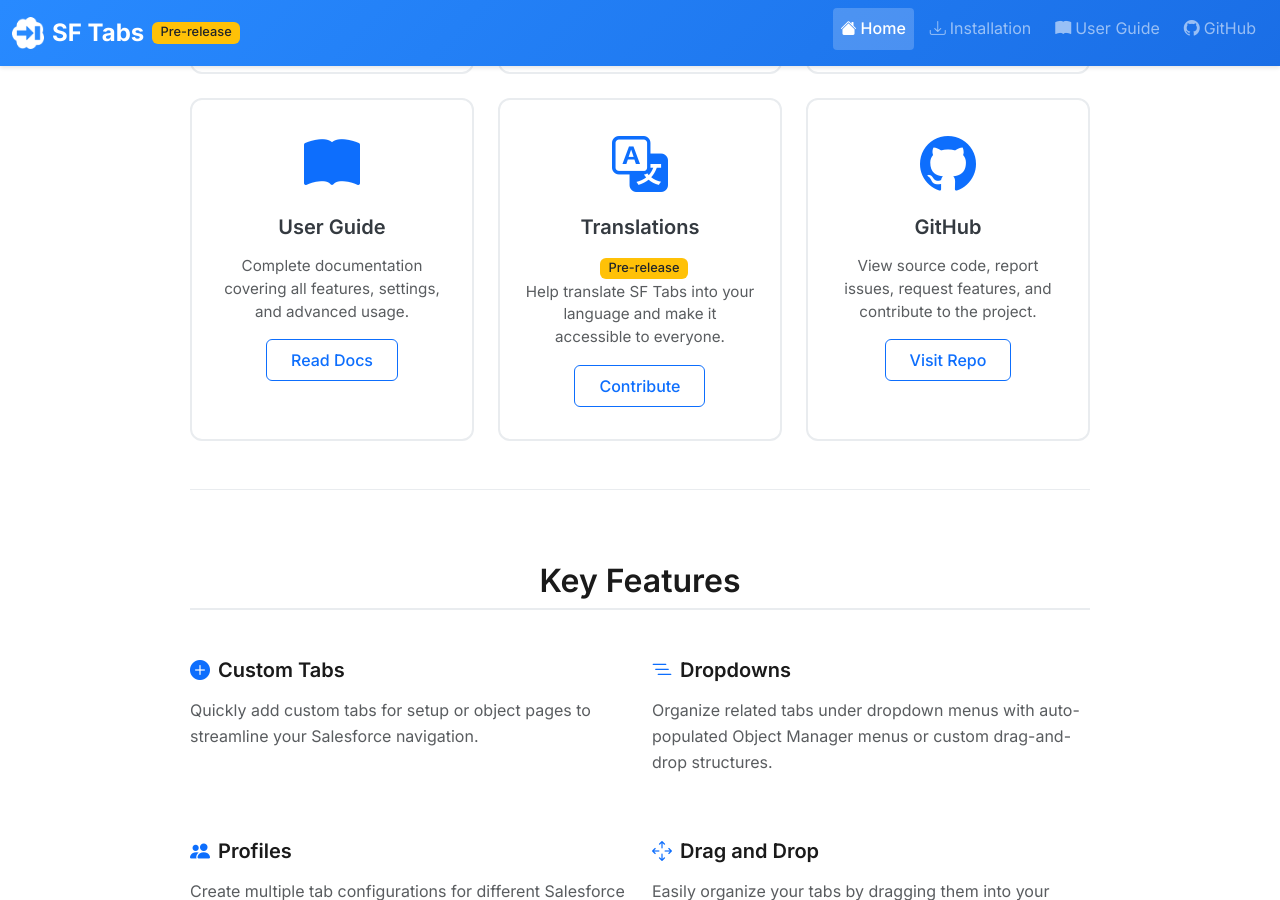
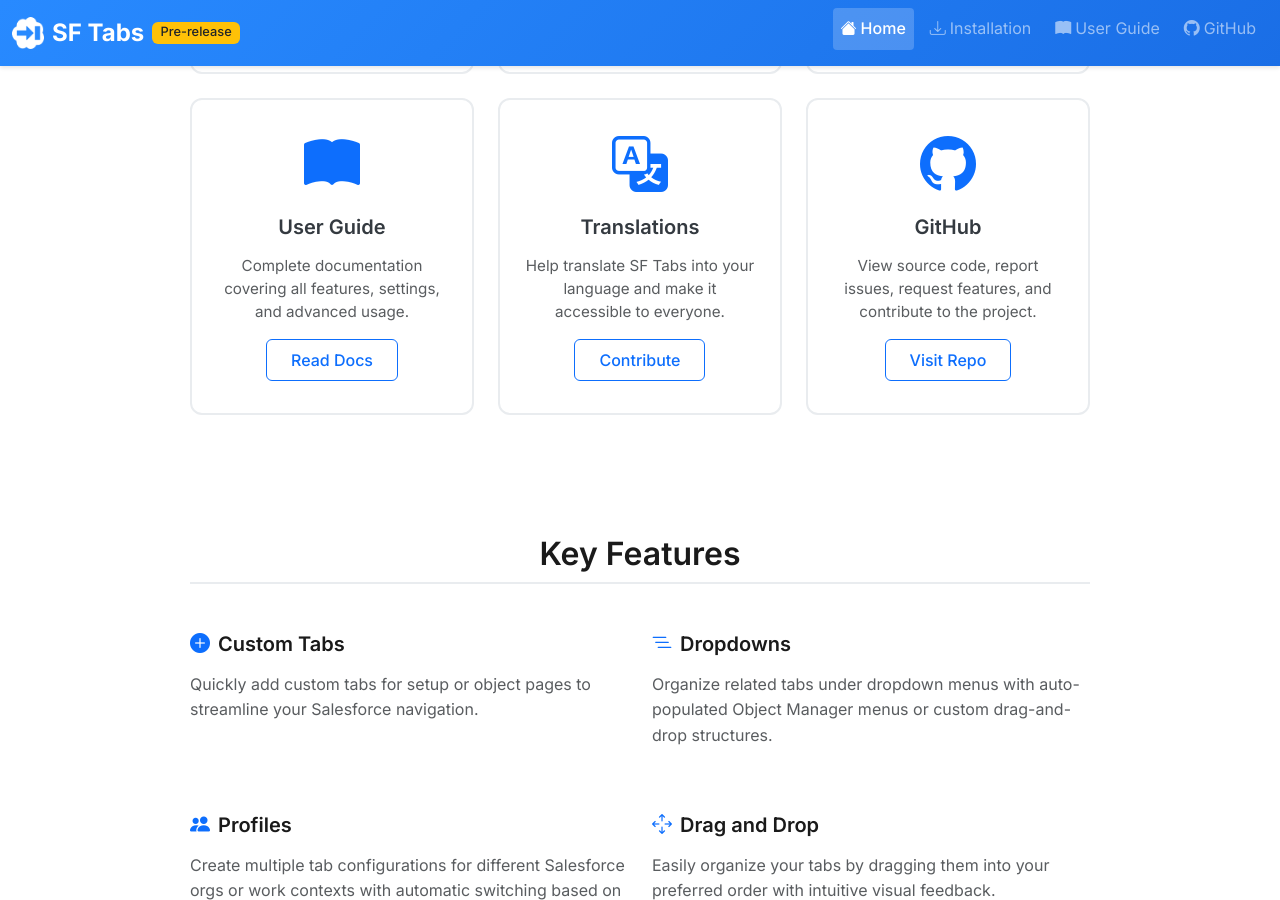
Before and after one commit to chrisrouse/sftabs, a Jekyll site: the page built from docs/index.md, in a window 1280 px wide and 900 px high, scrolled down 535 px. Built offline with Jekyll 4.4.1, drawn with Linux system fonts in a browser that asks for light colours; nearby versions of some CDN libraries.

Commit message:
Remove Pre-release badge from Translations section
Removed 'Pre-release' badge from Translations section.

```diff
--- a/docs/index.md
+++ b/docs/index.md
@@ -73,7 +73,7 @@
         <div class="feature-icon mb-3">
           <i class="bi bi-translate display-4 text-primary"></i>
         </div>
-        <h3 class="h5 mb-3">Translations</h3> <span class="badge bg-warning text-dark ms-2" style="font-size: 0.8rem; vertical-align: middle;">Pre-release</span>
+        <h3 class="h5 mb-3">Translations</h3>
         <p class="text-muted mb-3">Help translate SF Tabs into your language and make it accessible to everyone.</p>
         <a href="https://github.com/chrisrouse/sftabs/issues" target="_blank" class="btn btn-outline-primary">Contribute</a>
       </div>
@@ -96,7 +96,7 @@
 </div>
 
 <!-- Key Features Section -->
-<div class="mt-5 pt-5 border-top">
+<div class="mt-5 pt-5">
   <h2 class="text-center mb-4">Key Features</h2>
   <div class="row g-4">
     <div class="col-md-6">
```
